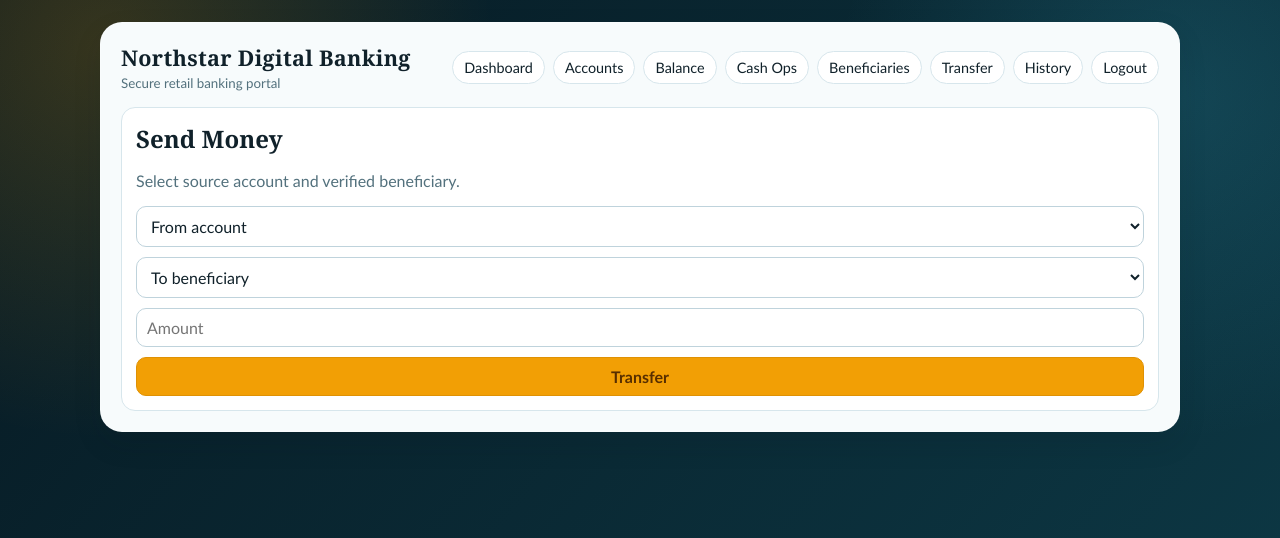
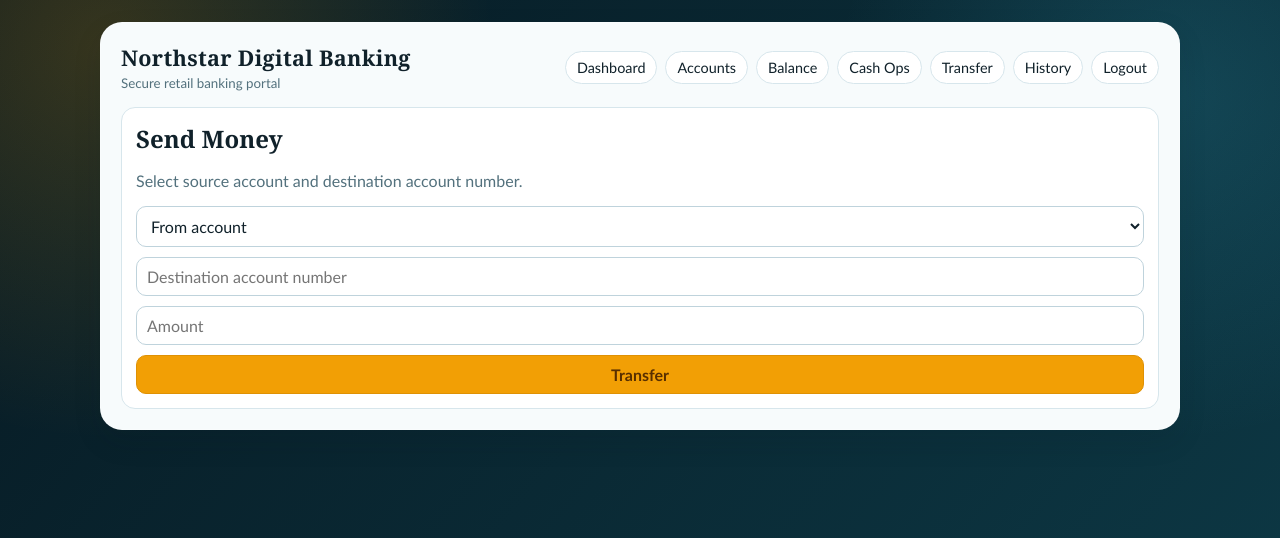
Before and after one commit to umeraziz1002/flask-bank-app, a Flask app: page /transfer in a window 1280 px wide. Shown: the top 538 px of the page. Run offline with Flask 3, Linux system fonts and the light colour scheme; a user stored in the database is signed in.

Commit message:
removed beneficiaries

```diff
--- a/app.py
+++ b/app.py
@@ -7,7 +7,7 @@ from flask import Flask, flash, redirect, render_template, request, session, url
 from sqlalchemy.exc import IntegrityError
 from werkzeug.security import check_password_hash, generate_password_hash
 
-from models import Account, AuditLog, BankTransaction, Beneficiary, Customer, UserAuth, db
+from models import Account, AuditLog, BankTransaction, Customer, UserAuth, db
 
 
 app = Flask(__name__)
@@ -268,40 +268,15 @@ def transactions():
     return render_template("transactions.html", accounts=my_accounts, transactions=history)
 
 
-@app.route("/beneficiaries", methods=["GET", "POST"])
-@login_required
-def beneficiaries():
-    customer = current_customer()
-
-    if request.method == "POST":
-        beneficiary = Beneficiary(
-            customer_id=customer.customer_id,
-            nickname=request.form.get("nickname", "").strip() or None,
-            beneficiary_name=request.form["beneficiary_name"].strip(),
-            beneficiary_account_no=request.form["beneficiary_account_no"].strip(),
-            beneficiary_bank=request.form["beneficiary_bank"].strip(),
-            ifsc_swift_code=request.form.get("ifsc_swift_code", "").strip() or None,
-            is_verified=True,
-        )
-        db.session.add(beneficiary)
-        db.session.commit()
-        flash("Beneficiary added.", "success")
-        return redirect(url_for("beneficiaries"))
-
-    items = Beneficiary.query.filter_by(customer_id=customer.customer_id).order_by(Beneficiary.created_at.desc()).all()
-    return render_template("beneficiaries.html", beneficiaries=items)
-
-
 @app.route("/transfer", methods=["GET", "POST"])
 @login_required
 def transfer():
     customer = current_customer()
     my_accounts = Account.query.filter_by(customer_id=customer.customer_id, status="active").order_by(Account.account_id).all()
-    my_beneficiaries = Beneficiary.query.filter_by(customer_id=customer.customer_id, is_verified=True).order_by(Beneficiary.beneficiary_id).all()
 
     if request.method == "POST":
         from_account_id = int(request.form["from_account_id"])
-        beneficiary_id = int(request.form["beneficiary_id"])
+        destination_account_number = request.form["destination_account_number"].strip()
         amount = Decimal(request.form["amount"])
 
         if amount <= 0:
@@ -309,17 +284,19 @@ def transfer():
             return redirect(url_for("transfer"))
 
         source = Account.query.filter_by(account_id=from_account_id, customer_id=customer.customer_id, status="active").first()
-        beneficiary = Beneficiary.query.filter_by(beneficiary_id=beneficiary_id, customer_id=customer.customer_id, is_verified=True).first()
-
-        if not source or not beneficiary:
-            flash("Invalid source account or beneficiary.", "error")
+        if not source:
+            flash("Invalid source account.", "error")
             return redirect(url_for("transfer"))
 
         if Decimal(source.balance) < amount:
             flash("Insufficient balance.", "error")
             return redirect(url_for("transfer"))
 
-        destination = Account.query.filter_by(account_number=beneficiary.beneficiary_account_no, status="active").first()
+        if destination_account_number == source.account_number:
+            flash("Source and destination accounts cannot be the same.", "error")
+            return redirect(url_for("transfer"))
+
+        destination = Account.query.filter_by(account_number=destination_account_number, status="active").first()
         ref = new_reference("TRF")
 
         source.balance = Decimal(source.balance) - amount
@@ -329,7 +306,7 @@ def transfer():
             tx_type="transfer_out",
             amount=amount,
             reference_no=ref + "-O",
-            description=f"Transfer to {beneficiary.beneficiary_name}",
+            description=f"Transfer to account {destination_account_number}",
             status="posted",
             posted_at=datetime.utcnow(),
         )
@@ -352,7 +329,7 @@ def transfer():
         log_event(
             "transfer",
             customer_id=customer.customer_id,
-            data=f"from={source.account_number},to={beneficiary.beneficiary_account_no},amount={amount}",
+            data=f"from={source.account_number},to={destination_account_number},amount={amount}",
         )
         db.session.commit()
 
@@ -362,7 +339,7 @@ def transfer():
             flash("Transfer recorded as external transfer.", "success")
         return redirect(url_for("transfer"))
 
-    return render_template("transfer.html", accounts=my_accounts, beneficiaries=my_beneficiaries)
+    return render_template("transfer.html", accounts=my_accounts)
 
 
 @app.route("/history")
--- a/templates/base.html
+++ b/templates/base.html
@@ -227,7 +227,6 @@
           <a href="{{ url_for('accounts') }}">Accounts</a>
           <a href="{{ url_for('balance') }}">Balance</a>
           <a href="{{ url_for('transactions') }}">Cash Ops</a>
-          <a href="{{ url_for('beneficiaries') }}">Beneficiaries</a>
           <a href="{{ url_for('transfer') }}">Transfer</a>
           <a href="{{ url_for('history') }}">History</a>
           <a href="{{ url_for('logout') }}">Logout</a>
--- a/templates/transfer.html
+++ b/templates/transfer.html
@@ -2,7 +2,7 @@
 {% block content %}
 <section class="panel">
   <h2>Send Money</h2>
-  <p class="muted">Select source account and verified beneficiary.</p>
+  <p class="muted">Select source account and destination account number.</p>
   <form method="post">
     <select name="from_account_id" required>
       <option value="">From account</option>
@@ -10,12 +10,7 @@
       <option value="{{ a.account_id }}">{{ a.account_number }} ({{ a.balance }})</option>
       {% endfor %}
     </select>
-    <select name="beneficiary_id" required>
-      <option value="">To beneficiary</option>
-      {% for b in beneficiaries %}
-      <option value="{{ b.beneficiary_id }}">{{ b.beneficiary_name }} - {{ b.beneficiary_account_no }}</option>
-      {% endfor %}
-    </select>
+    <input name="destination_account_number" placeholder="Destination account number" required>
     <input name="amount" type="number" step="0.01" min="0.01" placeholder="Amount" required>
     <button type="submit">Transfer</button>
   </form>
```
Also changed, not shown: models.py (+0 -15 lines), schema.sql (+0 -14 lines), templates/beneficiaries.html (deleted, +0 -32 lines), README.md, instance/bank.db.
